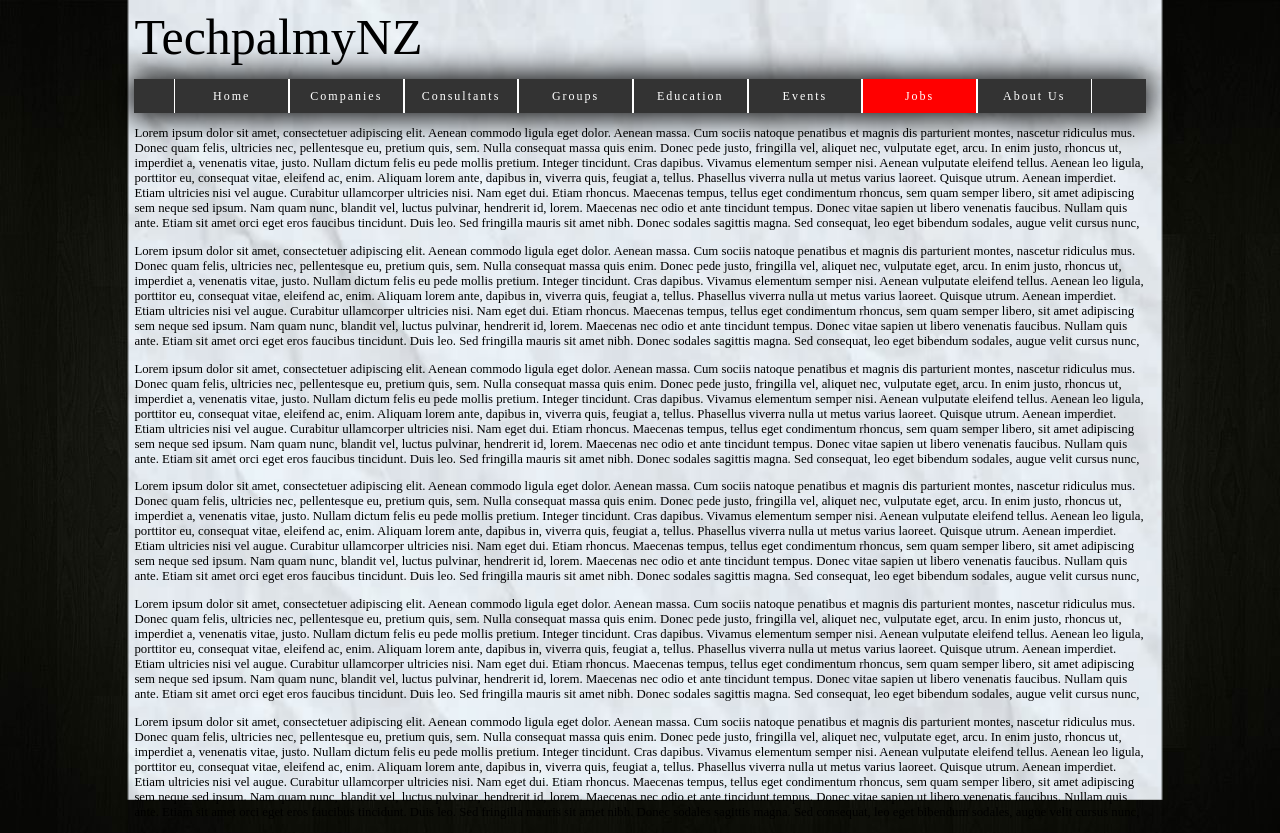
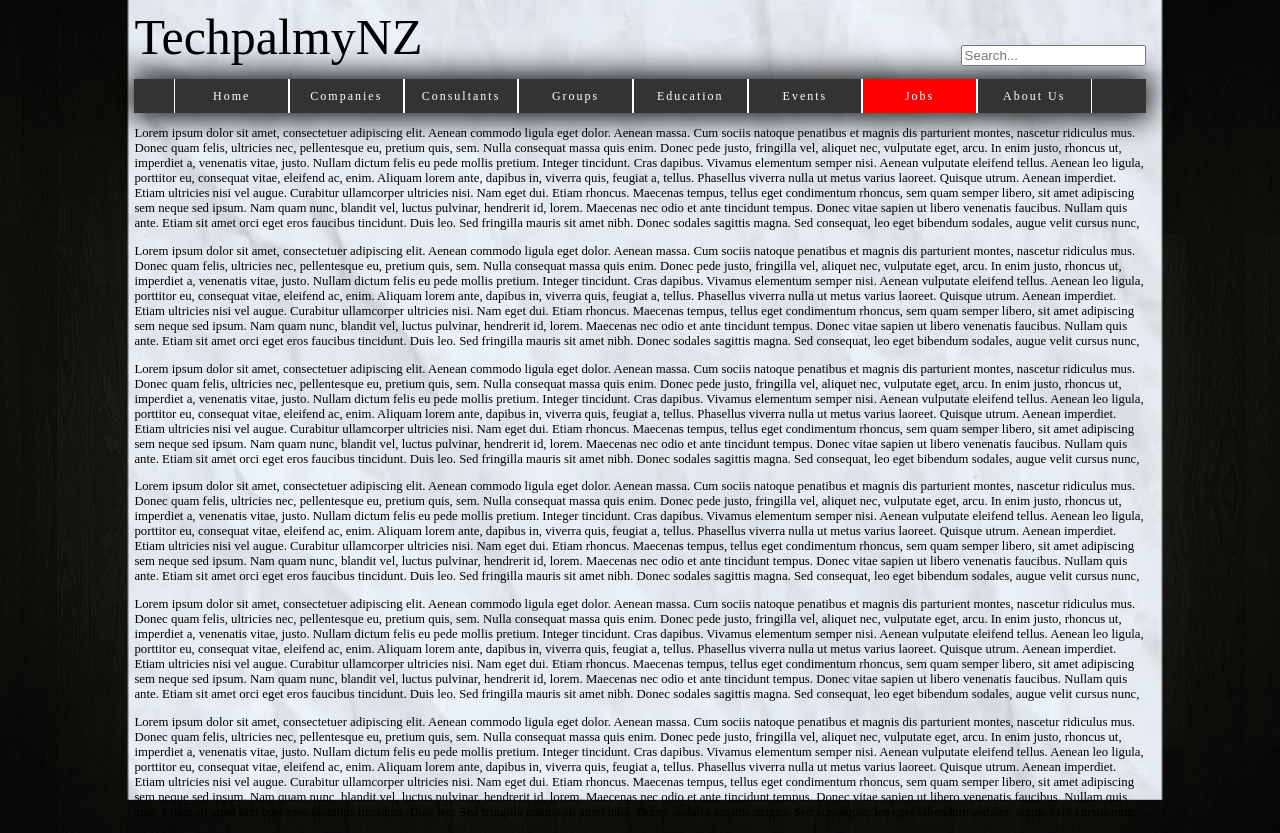
Before and after one commit to joshsjf/Capstone, a Django app: page /Jobs/ in a window 1280 px wide. Run offline with Django 3.2, Linux system fonts and the light colour scheme.

Commit message:
Added search bar.

```diff
--- a/Projects/techpalmy/techpalmyapp/sites/static/css/StyleSheet.css
+++ b/Projects/techpalmy/techpalmyapp/sites/static/css/StyleSheet.css
@@ -1,7 +1,3 @@
-body {
-
-}
-
 .bg{
   /* Set rules to fill background */
   min-height: 100%;
@@ -42,17 +38,24 @@ body {
 	    font-size: 1vw;
       padding-left: 10%;
       padding-right: 10%;
+    height:auto;
 }
 
 /* nav bar */
-ul {
+nav {
+ min-width: 100%;
+}
+nav ul {
+  /* display:inline-block; */
 	list-style-type: none;
 	background-color: #333;
 	overflow: hidden;
 	box-shadow: 0px 0px 30px 4px black;
+  text-align: center;
+
 }
 
-li a{
+nav a{
 	padding:1% 0.3%;
     display:inline-block;
     min-width: 11%;
@@ -69,12 +72,27 @@ li a{
 .active {
     background-color: red;
 }
-/* nav bar */
+/* end nav bar */
 
 .title {
   margin: 0px;
-    /* float:top; */
-    /* top: 0; */
-    /* bottom: 0; */
     font-size: 50px;
 }
+
+/* For the search bar */
+.topBar {
+  width:100%;
+  display: block;
+  overflow: auto;
+  position:relative;
+}
+
+.left {
+	float: left;
+}
+.right {
+  position:absolute;
+  bottom: 0;
+  right:0;
+}
+/* End search bar */
--- a/Projects/techpalmy/techpalmyapp/sites/templates/jobs.html
+++ b/Projects/techpalmy/techpalmyapp/sites/templates/jobs.html
@@ -12,10 +12,17 @@
 <body>
     <img src="{% static "css/background.jpg" %}" alt="My image" class="bg">
     <img src="{% static "css/background1.jpg" %}" alt="My image" class="bg2">
-<div class="mainbody">
-    <p class="title">
-        TechpalmyNZ
-    </p>
+    <div class="mainbody">
+      <div class="topBar">
+        <div class="left">
+          <p class="title">
+              TechpalmyNZ
+          </p>
+        </div>
+        <div class="right">
+          <input type="text" placeholder="Search...">
+        </div>
+      </div>
 
   <nav>
     <ul>
```
Also changed, not shown: Projects/techpalmy/techpalmyapp/sites/templates/about.html (+11 -4 lines), Projects/techpalmy/techpalmyapp/sites/templates/companies.html (+11 -4 lines), Projects/techpalmy/techpalmyapp/sites/templates/consultants.html (+11 -4 lines), Projects/techpalmy/techpalmyapp/sites/templates/education.html (+11 -5 lines), Projects/techpalmy/techpalmyapp/sites/templates/events.html (+11 -4 lines), Projects/techpalmy/techpalmyapp/sites/templates/groups.html (+11 -5 lines), Projects/techpalmy/techpalmyapp/sites/templates/index.html (+11 -3 lines).
